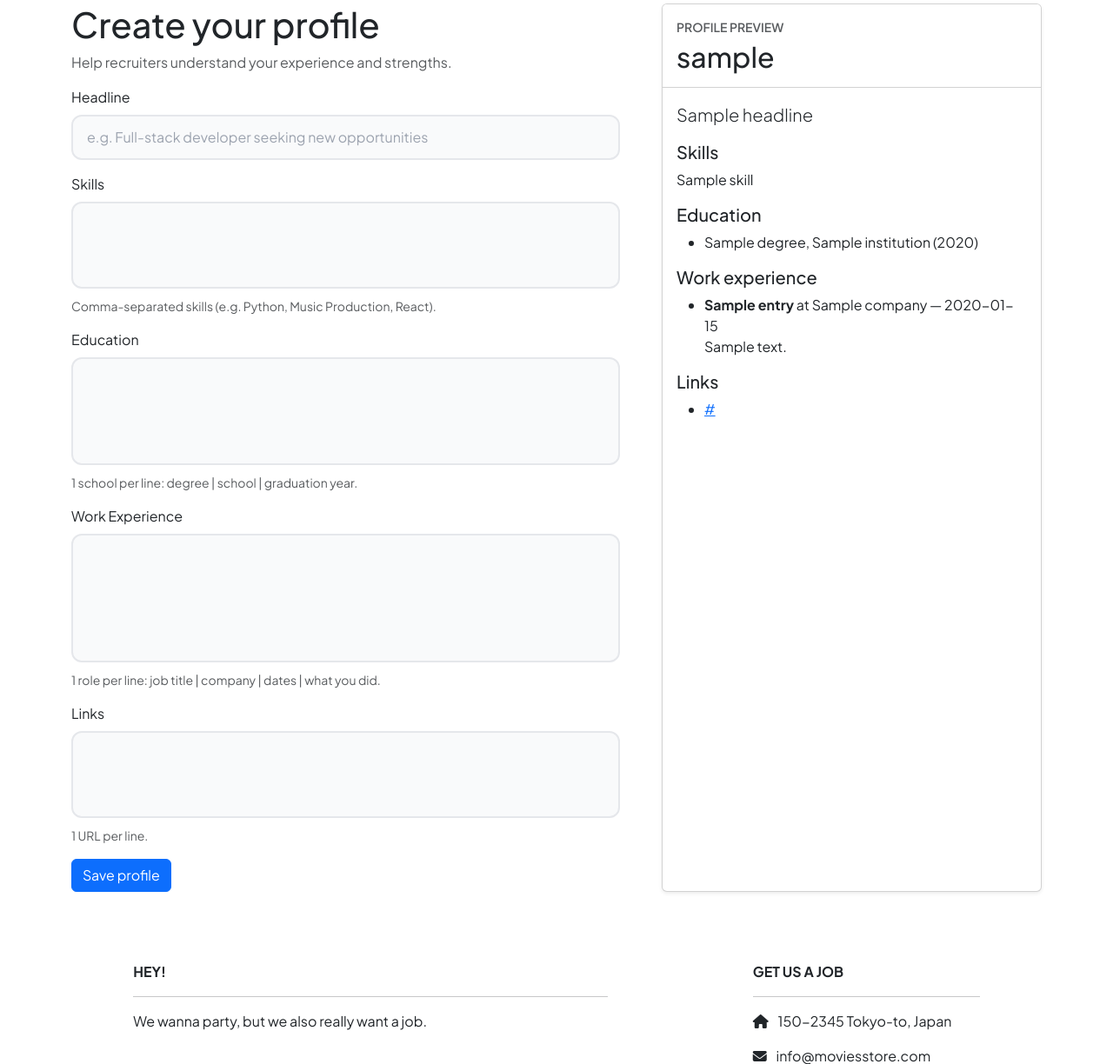
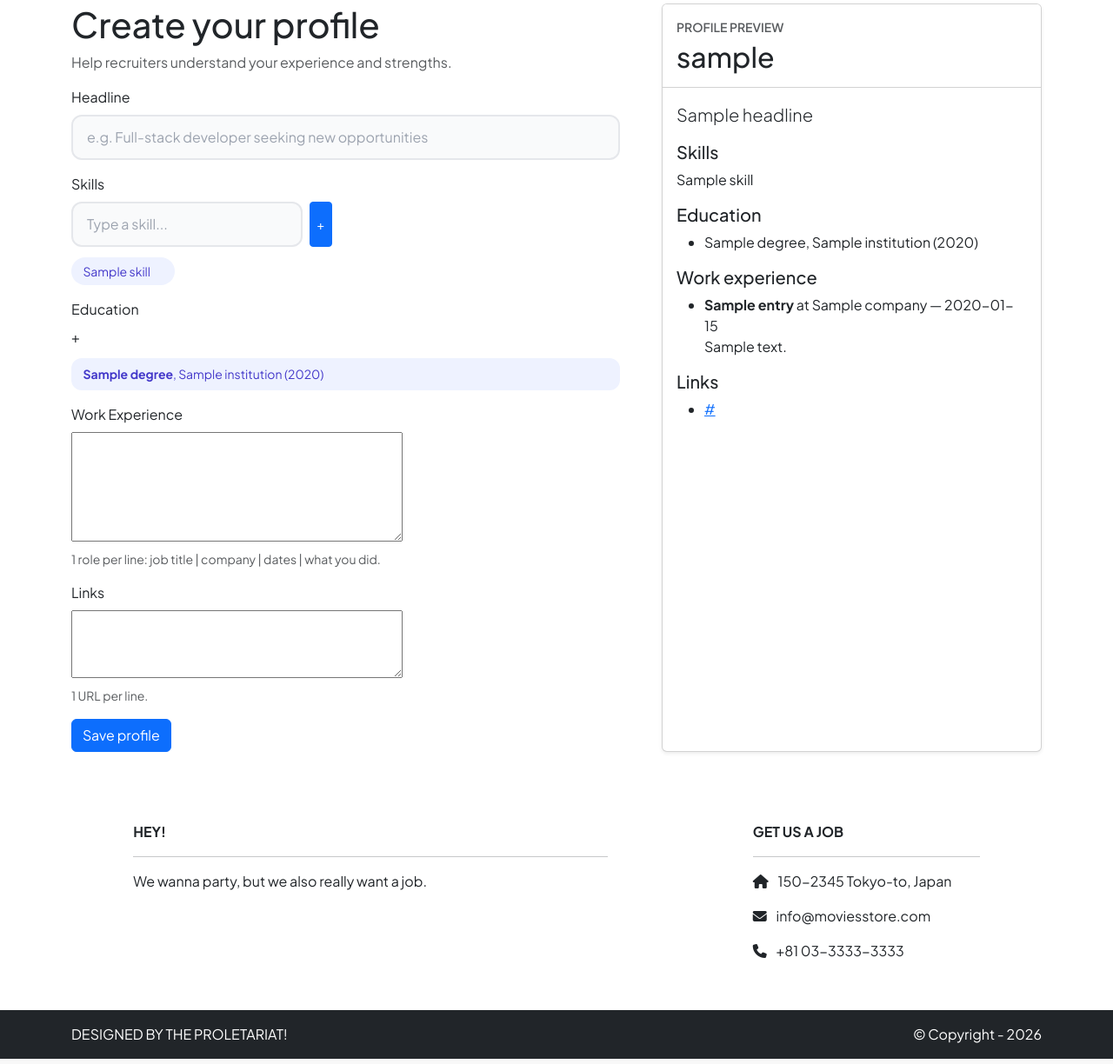
Before and after one commit to zh-yng/projecttwo, a Django app: template accounts/templates/accounts/profile.html in a window 1280 px wide. Shown: the part 116-1340 px from the top of the page at 87% size. Run offline with Django 5.2, Linux system fonts and the light colour scheme; tables that the repository leaves empty hold one stand-in row (values such as "Sample post"); the template is opened without the code that fills it: values that come from a table or form of the project are taken from there, most other values are stand-ins (such as "Sample title", 1, 10 or a date in 2020); some libraries are stand-ins or nearby versions.

Commit message:
Changed style of buttons in profile

```diff
--- a/accounts/forms.py
+++ b/accounts/forms.py
@@ -8,7 +8,7 @@
 class ProfileForm(forms.ModelForm):
     skills = forms.CharField(
         required=False,
-        widget=forms.Textarea(attrs={"rows": 3}),
+        widget=forms.HiddenInput(),
         help_text="Comma-separated skills (e.g. Python, Music Production, React).",
     )
     education = forms.CharField(
@@ -104,12 +104,20 @@
         return links
 
 class CustomUserCreationForm(UserCreationForm):
+    role = forms.ChoiceField(
+        choices=[
+            (User.Role.JOB_SEEKER, "Job Seeker"),
+            (User.Role.RECRUITER, "Recruiter"),
+        ],
+        widget=forms.Select(attrs={"class": "form-control"}),
+    )
     class Meta(UserCreationForm.Meta):
         model = User
+        fields = ("username", "first_name", "last_name", "role")
 
     def __init__(self, *args, **kwargs):
         super(CustomUserCreationForm, self).__init__(*args, **kwargs)
-        for fieldname in ['username', 'password1', 'password2']:
+        for fieldname in ['username', 'first_name', 'last_name', 'password1', 'password2']:
             self.fields[fieldname].help_text = None
             self.fields[fieldname].widget.attrs.update({'class': 'form-control'})
 
--- a/accounts/templates/accounts/profile.html
+++ b/accounts/templates/accounts/profile.html
@@ -6,22 +6,83 @@
         <div class="col-lg-7">
             <h1>Create your profile</h1>
             <p class="text-muted">Help recruiters understand your experience and strengths.</p>
-            <form method="post" novalidate class="profile-form">
+
+            <form method="post" novalidate class="profile-form" id="profile-form">
                 {% csrf_token %}
                 {% for field in form %}
+                {% if field.name == 'headline' %}
                 <div class="mb-3">
                     <label class="form-label d-block" for="{{ field.id_for_label }}">{{ field.label }}</label>
                     {{ field }}
-                    {% if field.help_text %}
-                    <div class="form-text">{{ field.help_text }}</div>
-                    {% endif %}
-                    {% for error in field.errors %}
-                    <div class="text-danger">{{ error }}</div>
+                    {% if field.help_text %}<div class="form-text">{{ field.help_text }}</div>{% endif %}
+                    {% for error in field.errors %}<div class="text-danger">{{ error }}</div>{% endfor %}
+                </div>
+                {% endif %}
+                {% endfor %}
+            </form>
+
+            <div class="mb-3">
+                <label class="form-label d-block">Skills</label>
+                <form method="post" action="{% url 'accounts:add_skill' %}" class="tag-entry">
+                    {% csrf_token %}
+                    <input type="text" name="skill" class="tag-entry-input" placeholder="Type a skill...">
+                    <button type="submit" class="btn btn-primary btn-sm">+</button>
+                </form>
+                <ul class="tag-list">
+                    {% for skill in profile_user.skills %}
+                    <li class="tag-pill">
+                        <span>{{ skill }}</span>
+                        <form method="post" action="{% url 'accounts:remove_skill' forloop.counter0 %}"
+                            class="tag-remove-form">
+                            {% csrf_token %}
+                            <button type="submit" class="tag-remove"><i class="fas fa-times"></i></button>
+                        </form>
+                    </li>
                     {% endfor %}
-                </div>
-                {% endfor %}
-                <button class="btn btn-primary" type="submit">Save profile</button>
-            </form>
+                </ul>
+            </div>
+
+            <div class="mb-3">
+                <label class="form-label d-block">Education</label>
+                <details class="entry-details">
+                    <summary class="btn, btn-primary btn-sm">+</summary>
+                    <form method="post" action="{% url 'accounts:add_education' %}" class="entry-form mt-2">
+                        {% csrf_token %}
+                        <input type="text" name="degree" placeholder="Degree Name" class="mb-2">
+                        <input type="text" name="institution" placeholder="School Name" class="mb-2">
+                        <input type="text" name="graduation_year" placeholder="Graduation Year" class="mb-2">
+                        <button type="submit" class="btn btn-primary btn-sm">Add</button>
+                    </form>
+                </details>
+                <ul class="stacked-list">
+                    {% for entry in profile_user.education %}
+                    <li class="stacked-pill">
+                        <div>
+                            <strong>{{ entry.degree }}</strong>{% if entry.institution %}, {{ entry.institution }}
+                            {% endif %}
+                            {% if entry.graduation_year %} ({{ entry.graduation_year }}){% endif %}
+                        </div>
+                        <form method="post" action="{% url 'accounts:remove_education' forloop.counter0 %}"
+                            class="tag-remove-form">
+                            {% csrf_token %}
+                            <button type="submit" class="tag-remove"><i class="fas fa-times"></i></button>
+                        </form>
+                    </li>
+                    {% endfor %}
+                </ul>
+            </div>
+
+            {% for field in form %}
+            {% if field.name != 'headline' and field.name != 'skills' and field.name != 'education' %}
+            <div class="mb-3">
+                <label class="form-label d-block" for="{{ field.id_for_label }}">{{ field.label }}</label>
+                {{ field }}
+                {% if field.help_text %}<div class="form-text">{{ field.help_text }}</div>{% endif %}
+                {% for error in field.errors %}<div class="text-danger">{{ error }}</div>{% endfor %}
+            </div>
+            {% endif %}
+            {% endfor %}
+            <button class="btn btn-primary" type="submit" form="profile-form">Save profile</button>
         </div>
         <div class="col-lg-5">
             <div class="card h-100 shadow-sm">
@@ -68,5 +129,4 @@
             </div>
         </div>
     </div>
-</div>
-{% endblock content %}
+    {% endblock content %}
--- a/accounts/urls.py
+++ b/accounts/urls.py
@@ -10,4 +10,8 @@
     path("login/", views.login, name="login"),
     path("logout/", views.logout, name="logout"),
     path("signup/", views.signup, name="signup"),
+    path('profile/skills/add/', views.add_skill, name="add_skill"),
+    path('profile/skills/remove/<int:index>/', views.remove_skill, name="remove_skill"),
+    path('profiel/education/add/', views.add_education, name="add_education"),
+    path('profile/education/remove/<int:index>/', views.remove_education, name="remove_education"),
 ]
--- a/config/static/css/style.css
+++ b/config/static/css/style.css
@@ -8,7 +8,8 @@
 }
 
 .profile-form input,
-.profile-form textarea {
+.profile-form textarea,
+.tag-entry-input {
     font-family: inherit;
     resize: none;
     width: 100%;
@@ -19,6 +20,103 @@
 }
 
 .profile-form input::placeholder,
-.profile-form textarea::placeholder {
+.profile-form textarea::placeholder,
+.tag-entry-input::placeholder {
     color: #9ca3af;
 }
+
+.tag-entry {
+    display: flex;
+    gap: 0.5rem;
+    max-width: 300px;
+}
+
+.tag-list {
+    list-style: none;
+    display: flex;
+    flex-wrap: wrap;
+    gap: 0.5rem;
+    padding: 0;
+    margin: 0.75rem 0 0;
+}
+
+.tag-pill {
+    position: relative;
+    display: flex;
+    align-items: center;
+    background: #eef2ff;
+    color: #4338ca;
+    border-radius: 999px;
+    padding: 0.35rem 1.75rem 0.35rem 0.85rem;
+    font-size: 0.875rem;
+}
+
+.tag-remove-form {
+    position: absolute;
+    right: 0.5rem;
+    top: 50%;
+    transform: translateY(-50%);
+}
+
+.tag-remove {
+    border: none;
+    background: none;
+    padding: 0;
+    line-height: 1;
+    color: #4338ca;
+    opacity: 0;
+    cursor: pointer;
+    transition: opacity 0.15s ease;
+}
+
+.tag-pill:hover .tag-remove {
+    opacity: 1;
+}
+
+.entry-details summary {
+    list-style: none;
+    cursor: pointer;
+    width: fit-content;
+}
+
+.entry-details summary::-webkit-details-marker {
+    display: none;
+}
+
+.entry-form {
+    display: flex;
+    flex-direction: column;
+    max-width: 300px;
+}
+
+.stacked-list {
+    list-style: none;
+    display: flex;
+    flex-direction: column;
+    gap: 0.5rem;
+    padding: 0;
+    margin: 0.75rem 0 0;
+}
+
+.stacked-pill {
+    position: relative;
+    display: flex;
+    align-items: center;
+    justify-content: space-between;
+    background: #eef2ff;
+    color: #4338ca;
+    border-radius: 12px;
+    padding: 0.5rem 1.75rem 0.5rem 0.85rem;
+    font-size: 0.875rem;
+}
+
+.stacked-pill .tag-remove-form {
+    position: absolute;
+    right: 0.5rem;
+    top: 50%;
+    transform: translateY(-50%);
+}
+
+.stacked-pill:hover .tag-remove {
+    opacity: 1;
+}
```
Also changed, not shown: accounts/views.py (+62 -0 lines).
